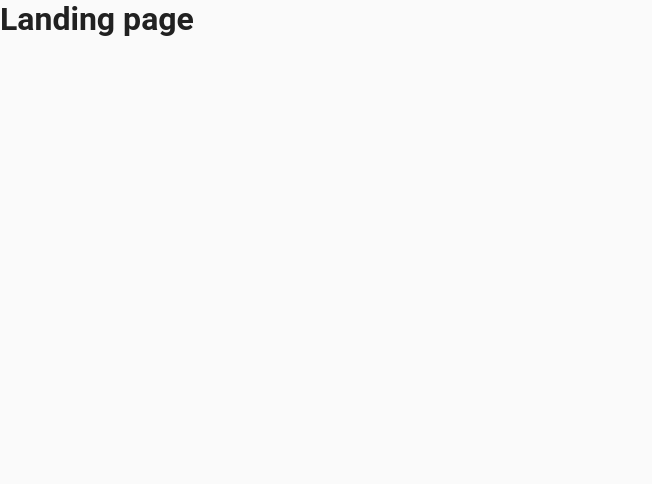
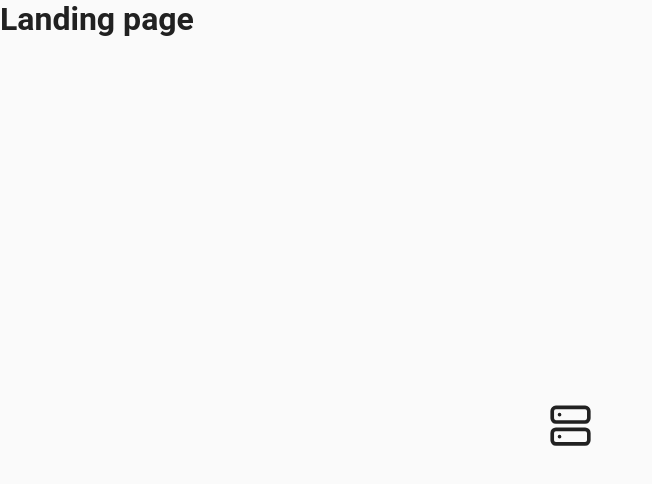
Before and after one commit to DigitalCrafting/digitalcrafting-app, a React (Vite) app in the folder apps/digital-crafting/: page / in a window 1280 px wide. Shown: the top 484 px of the page, without its empty margins (0-652 px from the left). Built offline with nearby package versions, Linux system fonts and the light colour scheme.

Commit message:
[digital-crafting] LandingPage animation - WIP

```diff
--- a/apps/digital-crafting/src/pages/components-demo/components/IconsDemo.tsx
+++ b/apps/digital-crafting/src/pages/components-demo/components/IconsDemo.tsx
@@ -25,16 +25,16 @@ import {
     HardDriveIcon,
     HardDriveUploadIcon,
     LaptopIcon,
-    MenuIcon,
+    MenuIcon, MessageBrokerIcon,
     MonitorIcon,
     NetworkIcon,
     Panel,
     RouterIcon,
-    SatelliteDishIcon,
+    SatelliteDishIcon, SatelliteIcon,
     ServerCogIcon,
     ServerCrashIcon,
     ServerIcon,
-    ServerOffIcon,
+    ServerOffIcon, ShareIcon,
     SmartphoneIcon,
     Text,
     Tooltip,
@@ -236,9 +236,21 @@ export function IconsDemo() {
                 </Tooltip>
                 <Tooltip>
                     <Tooltip.Trigger>
+                        <SatelliteIcon/>
+                    </Tooltip.Trigger>
+                    <Tooltip.Body><Text>SatelliteIcon</Text></Tooltip.Body>
+                </Tooltip>
+                <Tooltip>
+                    <Tooltip.Trigger>
                         <NetworkIcon/>
                     </Tooltip.Trigger>
                     <Tooltip.Body><Text>NetworkIcon</Text></Tooltip.Body>
+                </Tooltip>
+                <Tooltip>
+                    <Tooltip.Trigger>
+                        <MessageBrokerIcon/>
+                    </Tooltip.Trigger>
+                    <Tooltip.Body><Text>MessageBrokerIcon</Text></Tooltip.Body>
                 </Tooltip>
                 <Tooltip>
                     <Tooltip.Trigger>
@@ -270,6 +282,12 @@ export function IconsDemo() {
                     </Tooltip.Trigger>
                     <Tooltip.Body><Text>CircleInfoIcon</Text></Tooltip.Body>
                 </Tooltip>
+                <Tooltip>
+                    <Tooltip.Trigger>
+                        <ShareIcon/>
+                    </Tooltip.Trigger>
+                    <Tooltip.Body><Text>ShareIcon</Text></Tooltip.Body>
+                </Tooltip>
             </Grid>
         </Panel.Body>
     </Panel>;
--- a/apps/digital-crafting/src/pages/landing-page/LandingPage.tsx
+++ b/apps/digital-crafting/src/pages/landing-page/LandingPage.tsx
@@ -1,7 +1,9 @@
 import { H1 } from "@zoria-ui/react";
+import {LPArchitectureAnimation} from "./components/LPArchitectureAnimation.tsx";
 
 export const LandingPage = () => {
     return <main>
         <H1>Landing page</H1>
+        <LPArchitectureAnimation />
     </main>
 }
--- /dev/null
+++ b/apps/digital-crafting/src/pages/landing-page/components/LPArchitectureAnimation.tsx
@@ -0,0 +1,95 @@
+import * as React from "react";
+
+export const LPArchitectureAnimation = () => {
+    return <svg
+        id='architectureAnimation'
+        viewBox='0 0 700 700'
+        fill="none"
+        stroke="currentColor"
+        strokeWidth="2"
+        strokeLinecap="round"
+        strokeLinejoin="round"
+        aria-hidden="true"
+    >
+        <defs>
+            <symbol id='server' viewBox='0 0 24 24'>
+                <rect width="20" height="8" x="2" y="2" rx="2" ry="2"/>
+                <rect width="20" height="8" x="2" y="14" rx="2" ry="2"/>
+                <line x1="6" x2="6.01" y1="6" y2="6"/>
+                <line x1="6" x2="6.01" y1="18" y2="18"/>
+            </symbol>
+            <symbol id='database' viewBox='0 0 24 24'>
+                <ellipse cx="12" cy="5" rx="9" ry="3"/>
+                <path d="M3 5V19A9 3 0 0 0 21 19V5"/>
+                <path d="M3 12A9 3 0 0 0 21 12"/>
+            </symbol>
+            <symbol id='hardDrive' viewBox='0 0 24 24'>
+                <path d="M10 16h.01"/>
+                <path
+                    d="M2.212 11.577a2 2 0 0 0-.212.896V18a2 2 0 0 0 2 2h16a2 2 0 0 0 2-2v-5.527a2 2 0 0 0-.212-.896L18.55 5.11A2 2 0 0 0 16.76 4H7.24a2 2 0 0 0-1.79 1.11z"/>
+                <path d="M21.946 12.013H2.054"/>
+                <path d="M6 16h.01"/>
+            </symbol>
+            <symbol id='monitor' viewBox='0 0 24 24'>
+                <rect width="20" height="14" x="2" y="3" rx="2"/>
+                <line x1="8" x2="16" y1="21" y2="21"/>
+                <line x1="12" x2="12" y1="17" y2="21"/>
+            </symbol>
+            <symbol id='laptop' viewBox='0 0 24 24'>
+                <path
+                    d="M18 5a2 2 0 0 1 2 2v8.526a2 2 0 0 0 .212.897l1.068 2.127a1 1 0 0 1-.9 1.45H3.62a1 1 0 0 1-.9-1.45l1.068-2.127A2 2 0 0 0 4 15.526V7a2 2 0 0 1 2-2z"/>
+                <path d="M20.054 15.987H3.946"/>
+            </symbol>
+            <symbol id='smartphone' viewBox='0 0 24 24'>
+                <rect width="14" height="20" x="5" y="2" rx="2" ry="2"/>
+                <path d="M12 18h.01"/>
+            </symbol>
+            <symbol id='wifi' viewBox='0 0 24 24'>
+                <path d="M12 20h.01"/>
+                <path d="M2 8.82a15 15 0 0 1 20 0"/>
+                <path d="M5 12.859a10 10 0 0 1 14 0"/>
+                <path d="M8.5 16.429a5 5 0 0 1 7 0"/>
+            </symbol>
+            <symbol id='router' viewBox='0 0 24 24'>
+                <rect width="20" height="8" x="2" y="14" rx="2"/>
+                <path d="M6.01 18H6"/>
+                <path d="M10.01 18H10"/>
+                <path d="M15 10v4"/>
+                <path d="M17.84 7.17a4 4 0 0 0-5.66 0"/>
+                <path d="M20.66 4.34a8 8 0 0 0-11.31 0"/>
+            </symbol>
+            <symbol id='satellite' viewBox='0 0 24 24'>
+                <path
+                    d="m13.5 6.5-3.148-3.148a1.205 1.205 0 0 0-1.704 0L6.352 5.648a1.205 1.205 0 0 0 0 1.704L9.5 10.5"/>
+                <path d="M16.5 7.5 19 5"/>
+                <path
+                    d="m17.5 10.5 3.148 3.148a1.205 1.205 0 0 1 0 1.704l-2.296 2.296a1.205 1.205 0 0 1-1.704 0L13.5 14.5"/>
+                <path d="M9 21a6 6 0 0 0-6-6"/>
+                <path
+                    d="M9.352 10.648a1.205 1.205 0 0 0 0 1.704l2.296 2.296a1.205 1.205 0 0 0 1.704 0l4.296-4.296a1.205 1.205 0 0 0 0-1.704l-2.296-2.296a1.205 1.205 0 0 0-1.704 0z"/>
+            </symbol>
+            <symbol id='network' viewBox='0 0 24 24'>
+                <rect x="16" y="16" width="6" height="6" rx="1"/>
+                <rect x="2" y="16" width="6" height="6" rx="1"/>
+                <rect x="9" y="2" width="6" height="6" rx="1"/>
+                <path d="M5 16v-3a1 1 0 0 1 1-1h12a1 1 0 0 1 1 1v3"/>
+                <path d="M12 12V8"/>
+            </symbol>
+            <symbol id='messageBroker' viewBox='0 0 24 24'>
+                <circle cx="12" cy="12" r="3"/>
+                <circle cx="12" cy="5" r="2"/>
+                <line x1="12" y1="7" x2="12" y2="9"/>
+                <circle cx="19" cy="12" r="2"/>
+                <line x1="15" y1="12" x2="17" y2="12"/>
+                <circle cx="12" cy="19" r="2"/>
+                <line x1="12" y1="15" x2="12" y2="17"/>
+            </symbol>
+        </defs>
+
+        <g id='connections'></g>
+        <g id='nodes'>
+            <use href='#server' x={300} y={200} width={24} height={24} />
+        </g>
+        <g id='particles'></g>
+    </svg>
+}
--- a/apps/digital-crafting/src/routes/Routes.tsx
+++ b/apps/digital-crafting/src/routes/Routes.tsx
@@ -1,6 +1,5 @@
 import {createBrowserRouter} from "react-router-dom";
 import {LandingPage} from "../pages/landing-page/LandingPage.tsx";
-import {ComponentsDemoPage} from "../pages/components-demo/ComponentsDemoPage.tsx";
 import App from "../App.tsx";
 
 export const Router = createBrowserRouter([
@@ -14,7 +13,10 @@ export const Router = createBrowserRouter([
             },
             {
                 path: 'zoria',
-                element: <ComponentsDemoPage />
+                lazy: async () => {
+                    const {ComponentsDemoPage} = await import('../pages/components-demo/ComponentsDemoPage.tsx');
+                    return {element: <ComponentsDemoPage />};
+                },
             }
         ]
     },
--- a/packages/zoria/react/src/components/icons/Icons.tsx
+++ b/packages/zoria/react/src/components/icons/Icons.tsx
@@ -283,6 +283,18 @@ export const RouterIcon = ({size = UiSize.MD, ...props}: SvgIconBaseProps) => {
     </SvgIconBase>
 }
 
+export const SatelliteIcon = ({size = UiSize.MD, ...props}: SvgIconBaseProps) => {
+    return <SvgIconBase className={`z-icon z-icon-${size}`} {...props}>
+        <path d="m13.5 6.5-3.148-3.148a1.205 1.205 0 0 0-1.704 0L6.352 5.648a1.205 1.205 0 0 0 0 1.704L9.5 10.5"/>
+        <path d="M16.5 7.5 19 5"/>
+        <path
+            d="m17.5 10.5 3.148 3.148a1.205 1.205 0 0 1 0 1.704l-2.296 2.296a1.205 1.205 0 0 1-1.704 0L13.5 14.5"/>
+        <path d="M9 21a6 6 0 0 0-6-6"/>
+        <path
+            d="M9.352 10.648a1.205 1.205 0 0 0 0 1.704l2.296 2.296a1.205 1.205 0 0 0 1.704 0l4.296-4.296a1.205 1.205 0 0 0 0-1.704l-2.296-2.296a1.205 1.205 0 0 0-1.704 0z"/>
+    </SvgIconBase>
+}
+
 export const SatelliteDishIcon = ({size = UiSize.MD, ...props}: SvgIconBaseProps) => {
     return <SvgIconBase className={`z-icon z-icon-${size}`} {...props}>
         <path d="M4 10a7.31 7.31 0 0 0 10 10Z"/>
@@ -299,6 +311,21 @@ export const NetworkIcon = ({size = UiSize.MD, ...props}: SvgIconBaseProps) => {
         <rect x="9" y="2" width="6" height="6" rx="1"/>
         <path d="M5 16v-3a1 1 0 0 1 1-1h12a1 1 0 0 1 1 1v3"/>
         <path d="M12 12V8"/>
+    </SvgIconBase>
+}
+
+export const MessageBrokerIcon = ({size = UiSize.MD, ...props}: SvgIconBaseProps) => {
+    return <SvgIconBase className={`z-icon z-icon-${size}`} {...props}>
+        <circle cx="12" cy="12" r="3"/>
+
+        <circle cx="12" cy="4" r="2"/>
+        <line x1="12" y1="7" x2="12" y2="9"/>
+        <circle cx="19" cy="8" r="2"/>
+        <circle cx="19" cy="16" r="2"/>
+        <line x1="15" y1="10" x2="17" y2="9"/>
+        <line x1="15" y1="14" x2="17" y2="15"/>
+        <circle cx="12" cy="20" r="2"/>
+        <line x1="12" y1="15" x2="12" y2="17"/>
     </SvgIconBase>
 }
 
@@ -340,3 +367,13 @@ export const CircleInfoIcon = ({size = UiSize.MD, ...props}: SvgIconBaseProps) =
         <path d="M12 8h.01"/>
     </SvgIconBase>
 }
+
+export const ShareIcon = ({size = UiSize.MD, ...props}: SvgIconBaseProps) => {
+    return <SvgIconBase className={`z-icon z-icon-${size}`} {...props}>
+        <circle cx="18" cy="5" r="3"/>
+        <circle cx="6" cy="12" r="3"/>
+        <circle cx="18" cy="19" r="3"/>
+        <line x1="8.59" x2="15.42" y1="13.51" y2="17.49"/>
+        <line x1="15.41" x2="8.59" y1="6.51" y2="10.49"/>
+    </SvgIconBase>
+}
```
